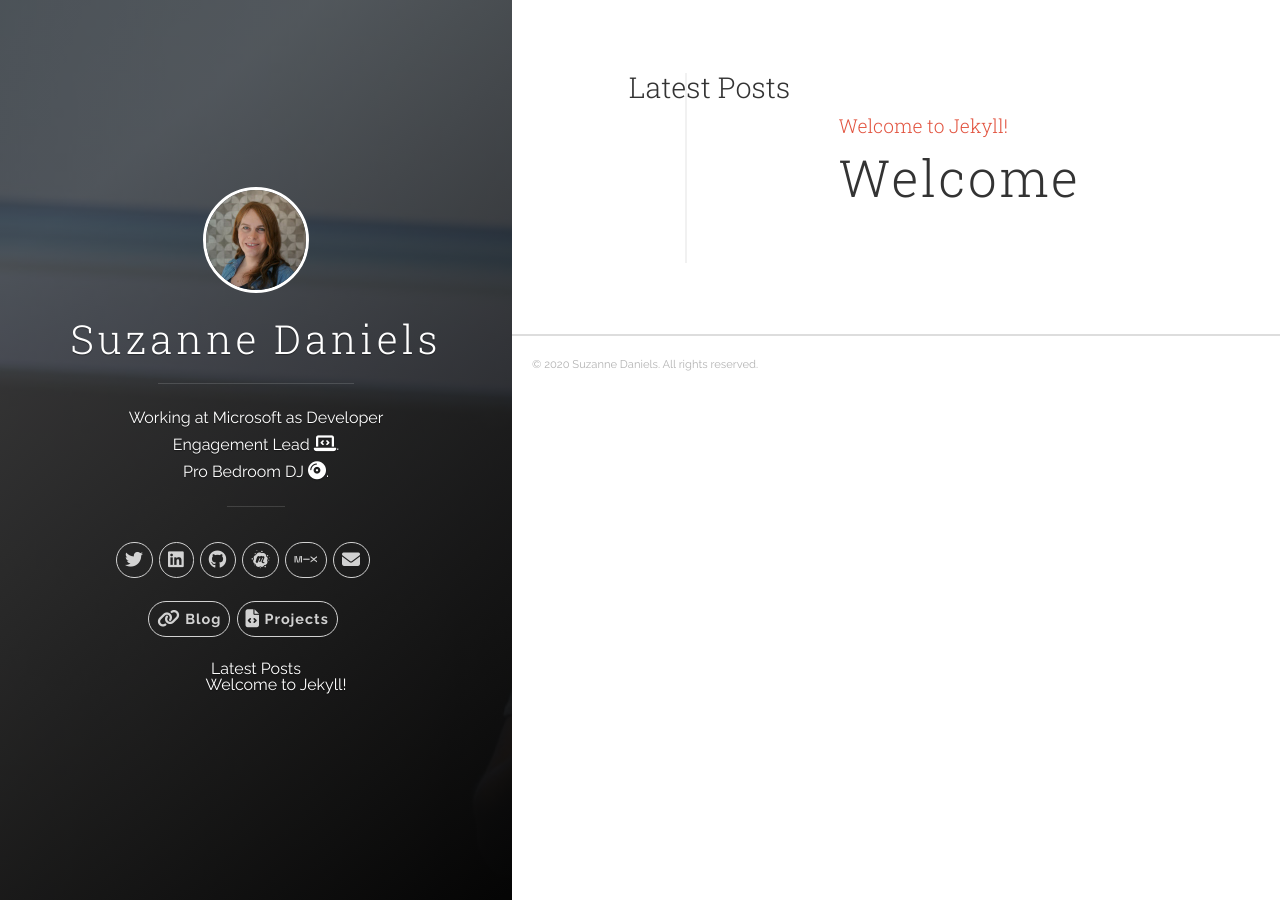
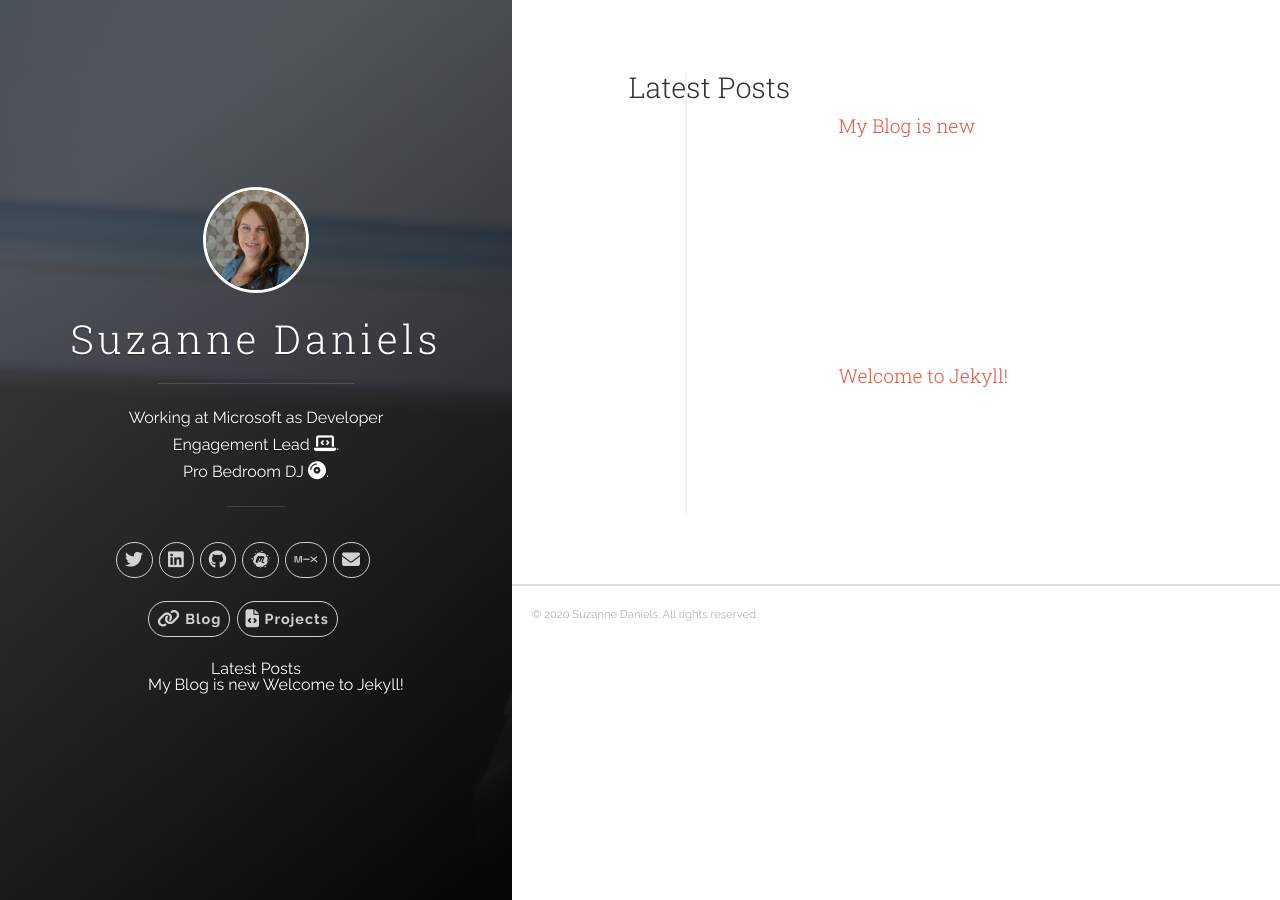
Before and after one commit to suuus/suuus.github.io, a Jekyll site: the page built from blog.html, in a window 1280 px wide. Built offline with Jekyll 4.4.1, drawn with Linux system fonts in a browser that asks for light colours; nearby versions of some CDN libraries.

Commit message:
added my first blog

```diff
--- /dev/null
+++ b/_posts/2020-03-22-my-blog.md
@@ -0,0 +1,10 @@
+---
+layout: post
+title:  "My Blog is new"
+---
+
+# Yooooow
+
+**Hello world**, this is my second, but actually first Jekyll blog post.
+
+I hope you like it!
--- a/blog.html
+++ b/blog.html
@@ -11,9 +11,6 @@ title: Blog
         <div class="timeline-heading">
             <h4><a href="{{ post.url }}">{{ post.title }}</a></h4>
         </div>
-        <div class="timeline-body">
-            {{ post.excerpt | markdownify }}
-        </div>
     </div>
 </li>
 {% endfor %}
```
